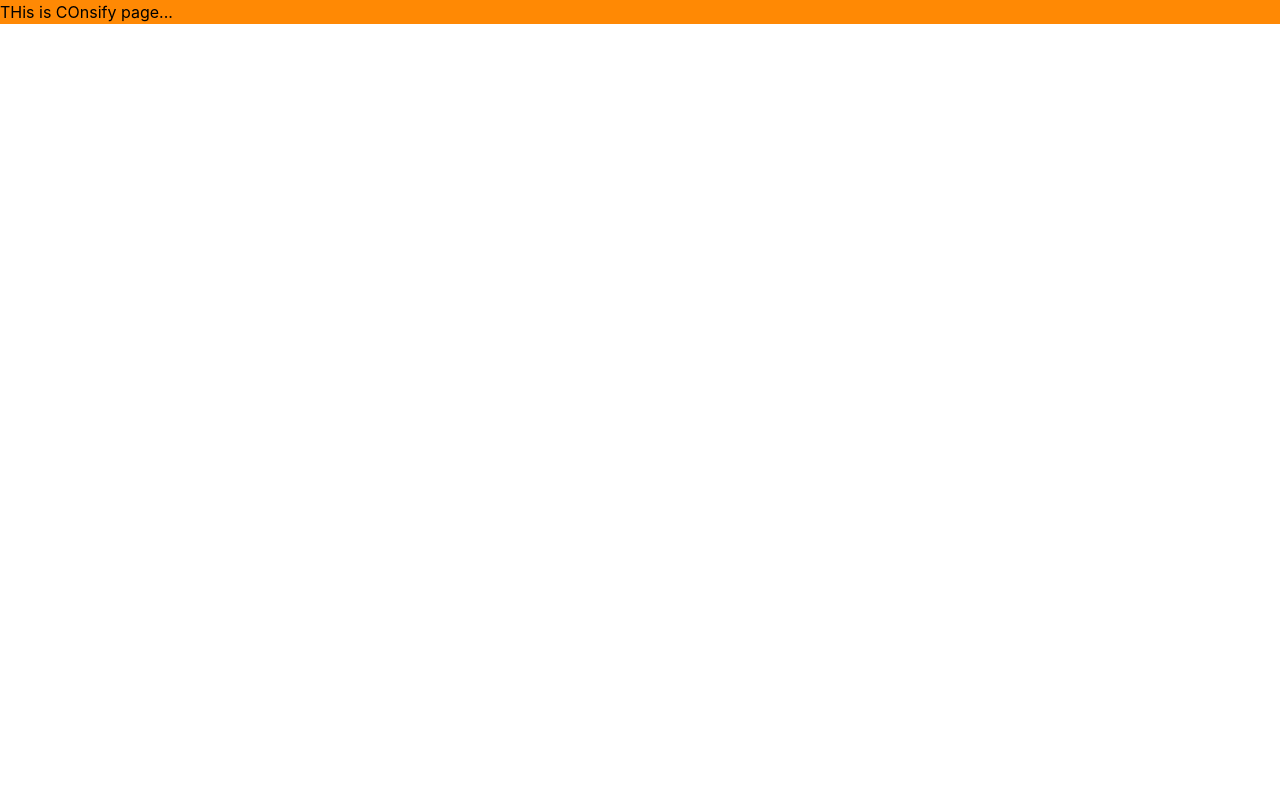
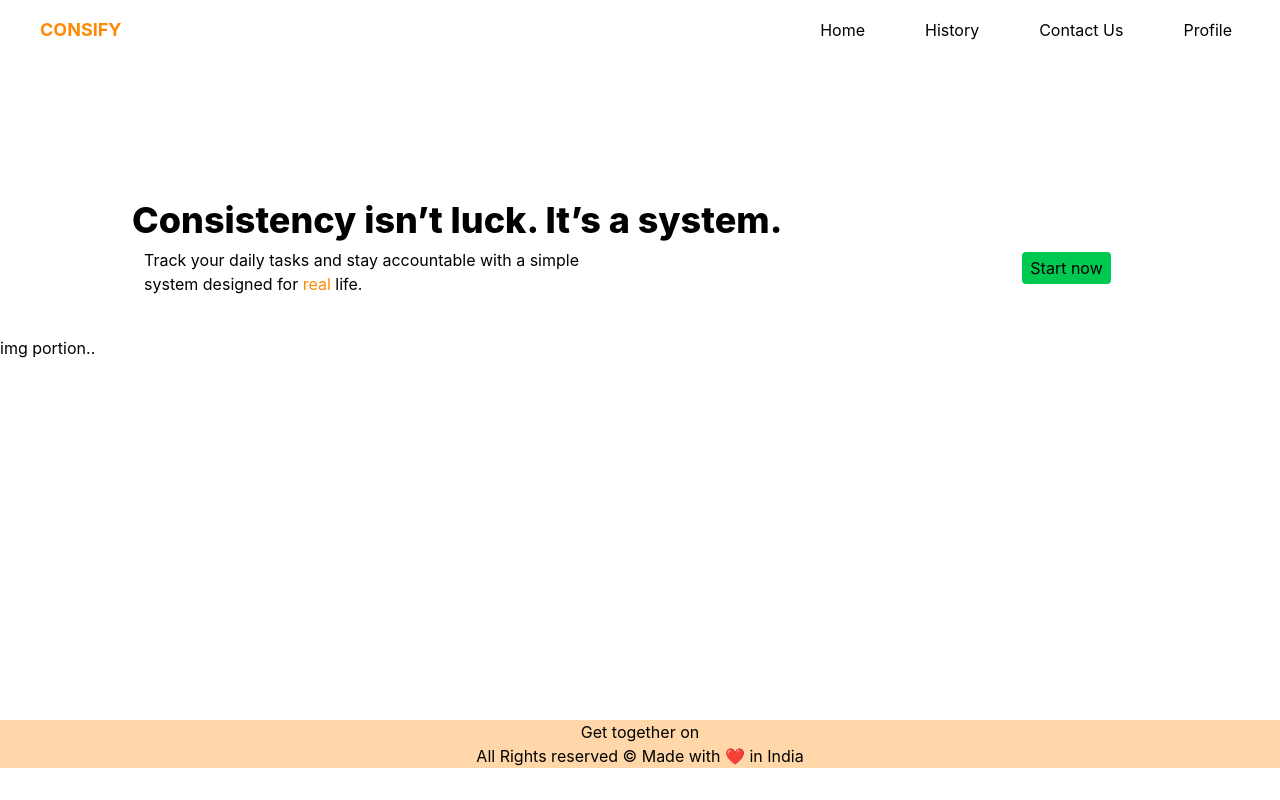
Before and after one commit to archit0111/Consify, a React app in the folder frontend/: page / in a window 1280 px wide. Built offline with nearby package versions, Linux system fonts and the light colour scheme; the HTML template or start-up script is replaced by a standard one.

Commit message:
Dashboard_initiated

```diff
--- a/frontend/src/App.jsx
+++ b/frontend/src/App.jsx
@@ -1,11 +1,10 @@
-
+// import { BrawoserRoutes, Routes , Route} from 'react-router-dom'
+import Dashboard from "./components/Dashboard"
 
 function App() {
 
   return (
-    <div className="bg-orange-400">
-      THis is COnsify page...
-    </div>
+    <Dashboard/>
   )
 }
 
--- /dev/null
+++ b/frontend/src/components/Dashboard.jsx
@@ -0,0 +1,31 @@
+ function Dashboard(){
+    return(
+        <>
+        <div className="h-15 p-6 items-center flex justify-between">
+            <div className="text-center text-lg text-orange-400 font-bold ml-4">CONSIFY</div>
+            <div className="flex gap-4 md:gap-15 mr-6">
+                <a href="/" className="hover:text-orange-400">Home</a>
+                <a href="/History" className="hover:text-orange-400">History</a>
+                <a href="/Contact" className="hover:text-orange-400">Contact Us</a>
+                <a href="/Profile" className="hover:text-orange-400">Profile</a>
+            </div>
+        </div>
+        <div className="mt-15 h-fit items-center md:pl-20 lg:pl-28 lg:mt-20 lg:flex gap:25 md:gap-35 lg:gap-60">
+            <div>
+                <div className="pt-15 pl-5 font-extrabold text-2xl md:text-4xl">Consistency isn’t luck. It’s a system.</div>
+                <div className="pl-8 max-w-100 md:max-w-130 pt-2">Track your daily tasks and stay accountable with a simple system designed for <span className="text-orange-400">real</span> life.</div>
+            </div>
+            <div className="text-center mt-25"><button className="bg-green-500 p-1 hover:bg-green-400 rounded px-2 place-self-center">Start now</button></div>
+        </div>
+        <div  className="h-96 mt-10">img portion..</div>
+        <div className="bg-orange-200 h-fit">
+            <div className="text-center">
+                Get together on
+            </div>
+            <div className=" text-center">All Rights reserved &copy;  Made with ❤️ in India</div>
+        </div>
+        </>
+    )
+ }
+
+ export default Dashboard
--- a/frontend/src/index.css
+++ b/frontend/src/index.css
@@ -1 +1 @@
-@import 'tailwindcss'
+@import 'tailwindcss';
```
Also changed, not shown: frontend/src/components/Auth/Login.jsx (added, +8 -0 lines), frontend/src/components/Auth/Signup.jsx (added, +8 -0 lines).
